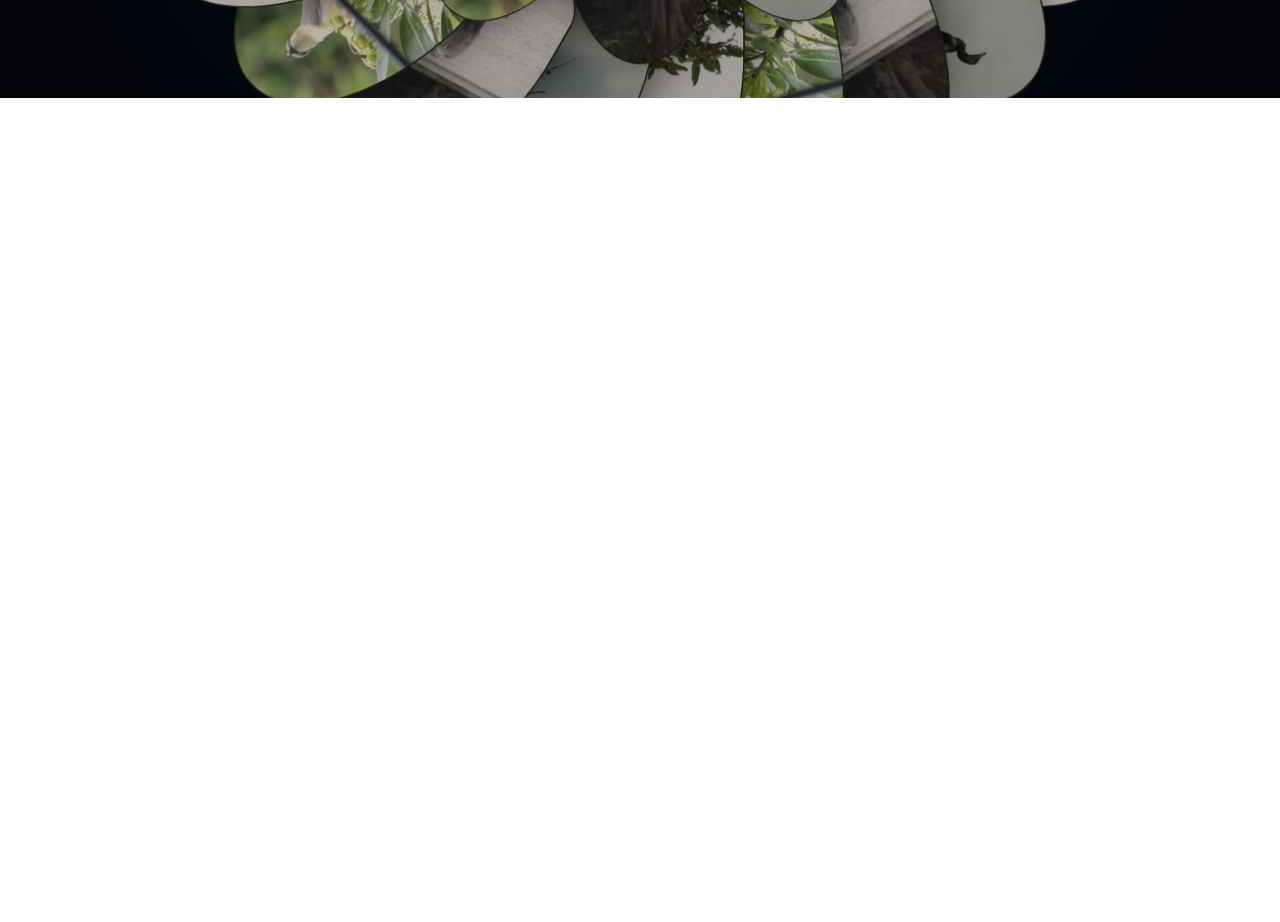
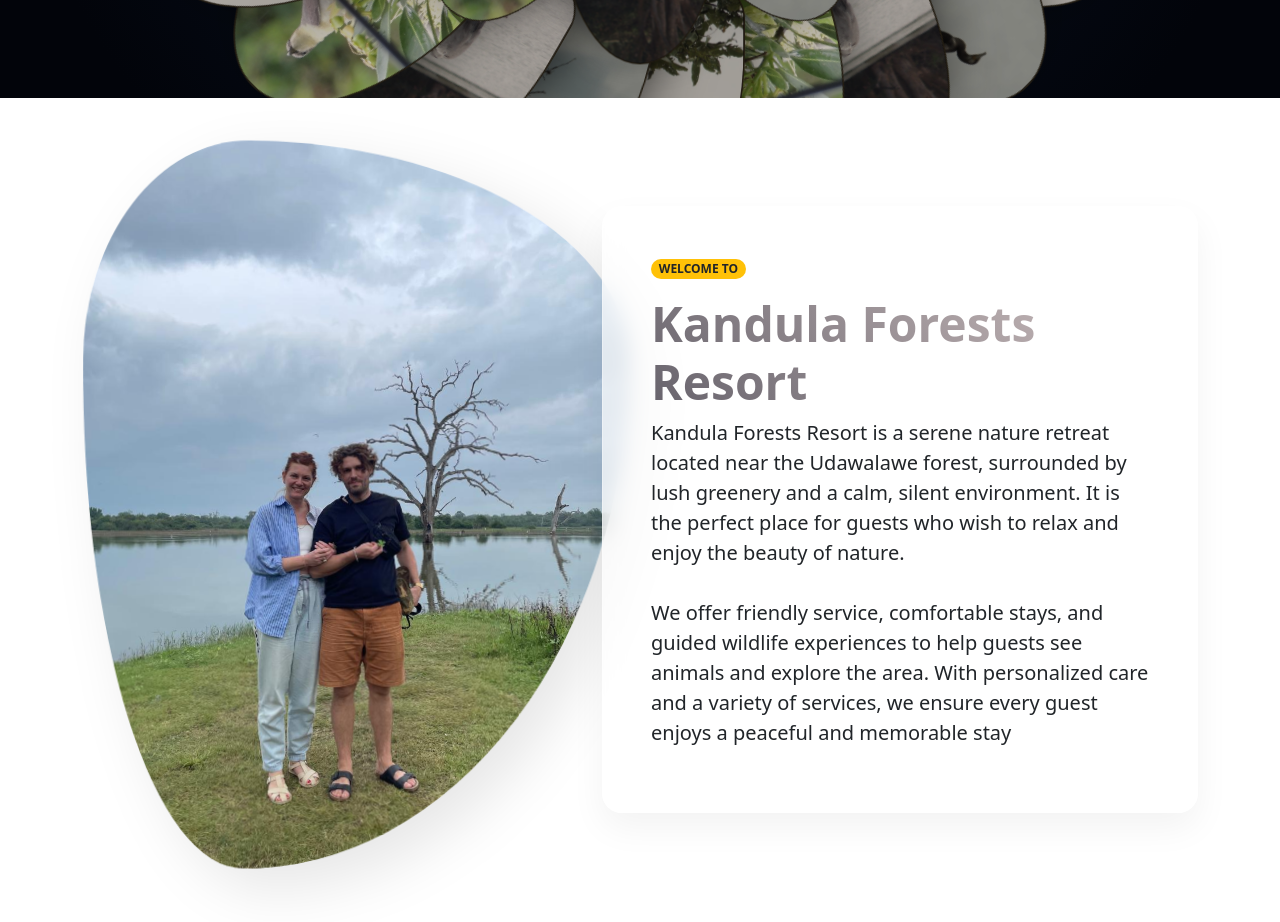
Before and after one commit to RasikaMadushanka/Kandula_Forests_Resorts, an Angular app: page /home in a window 1280 px wide. Shown: the part 780-1702 px from the top of the page. Before the commit the page ends 878 px from the top, so only its background shows below. Built offline with nearby package versions, Linux system fonts and the light colour scheme.

Commit message:
home/room section

```diff
--- /dev/null
+++ b/src/app/component/home-rooms/home-rooms.component.html
@@ -0,0 +1 @@
+<p>home-rooms works!</p>
--- a/src/app/component/overview/overview.component.css
+++ b/src/app/component/overview/overview.component.css
@@ -0,0 +1,46 @@
+/* 1. The Gradient Text Effect */
+.text-gradient {
+  background: linear-gradient(45deg, #66626b, #cec0c0);
+  -webkit-background-clip: text;
+  -webkit-text-fill-color: transparent;
+}
+
+/* 2. Floating Animation for the Image */
+@keyframes float {
+  0% { transform: translateY(0px) rotate(0deg); }
+  50% { transform: translateY(-20px) rotate(2deg); }
+  100% { transform: translateY(0px) rotate(0deg); }
+}
+
+.creative-img {
+  border-radius: 30% 70% 70% 30% / 30% 30% 70% 70%; /* Organic shape */
+  box-shadow: 20px 20px 60px rgba(0,0,0,0.1);
+  animation: float 6s ease-in-out infinite;
+  transition: all 0.5s ease;
+}
+
+.creative-img:hover {
+  border-radius: 20%; /* Smoothly squares up on hover */
+  transform: scale(1.05);
+}
+
+/* 3. Glassmorphism Card */
+.glass-card {
+  background: rgba(255, 255, 255, 0.7);
+  backdrop-filter: blur(10px); /* Blurs the background behind it */
+  border: 1px solid rgba(255, 255, 255, 0.3);
+  border-radius: 20px;
+  box-shadow: 0 15px 35px rgba(0,0,0,0.05);
+  margin-left: -50px; /* Overlaps image slightly for depth */
+  z-index: 2;
+}
+
+
+
+/* Mobile Fix: Remove the overlap on small screens */
+@media (max-width: 768px) {
+  .glass-card {
+    margin-left: 0;
+    margin-top: -30px;
+  }
+}
--- a/src/app/component/overview/overview.component.html
+++ b/src/app/component/overview/overview.component.html
@@ -1 +1,27 @@
-<p>overview works!</p>
+<div class="container my-5">
+    <div class="row align-items-center">
+
+        <div class="col-md-6">
+            <div class="creative-img-wrapper">
+                <img src="assets/images/over.jpeg" class="img-fluid creative-img" alt="Creative Design">
+            </div>
+        </div>
+
+        <div class="col-md-6">
+            <div class="glass-card p-5">
+                <span class="badge rounded-pill bg-warning text-dark mb-3">WELCOME TO</span>
+                <h2 class="display-5 fw-bold text-gradient">Kandula Forests Resort</h2>
+                <p class="lead ">Kandula Forests Resort is a serene nature retreat located near the Udawalawe forest,
+                    surrounded by lush greenery and a calm, silent environment. It is the perfect place for guests who
+                    wish to relax and enjoy the beauty of nature. <br><br>
+                    We offer friendly service, comfortable stays, and guided wildlife experiences to help guests see
+                    animals and explore the area. With personalized care and a variety of services, we ensure every
+                    guest enjoys a peaceful and memorable stay
+
+
+                </p>
+            </div>
+        </div>
+
+    </div>
+</div>
--- a/src/app/pages/home/home.component.html
+++ b/src/app/pages/home/home.component.html
@@ -1,2 +1,3 @@
 <app-nav-bar></app-nav-bar>
 <app-image-frame></app-image-frame>
+<app-overview></app-overview>
--- a/src/app/pages/home/home.component.ts
+++ b/src/app/pages/home/home.component.ts
@@ -1,11 +1,12 @@
 import { Component } from '@angular/core';
 import { NavBarComponent } from "../../component/nav-bar/nav-bar.component";
 import { ImageFrameComponent } from "../../component/image-frame/image-frame.component";
+import { OverviewComponent } from "../../component/overview/overview.component";
 
 @Component({
   selector: 'app-home',
   standalone: true,
-  imports: [NavBarComponent, ImageFrameComponent],
+  imports: [NavBarComponent, ImageFrameComponent, OverviewComponent],
   templateUrl: './home.component.html',
   styleUrl: './home.component.css'
 })
```
Also changed, not shown: src/app/component/home-rooms/home-rooms.component.ts (added, +12 -0 lines), src/app/component/home-rooms/home-rooms.component.css (added), src/assets/images/over.jpeg (added), 1 other file (tests, documents, lock files or other folders).
